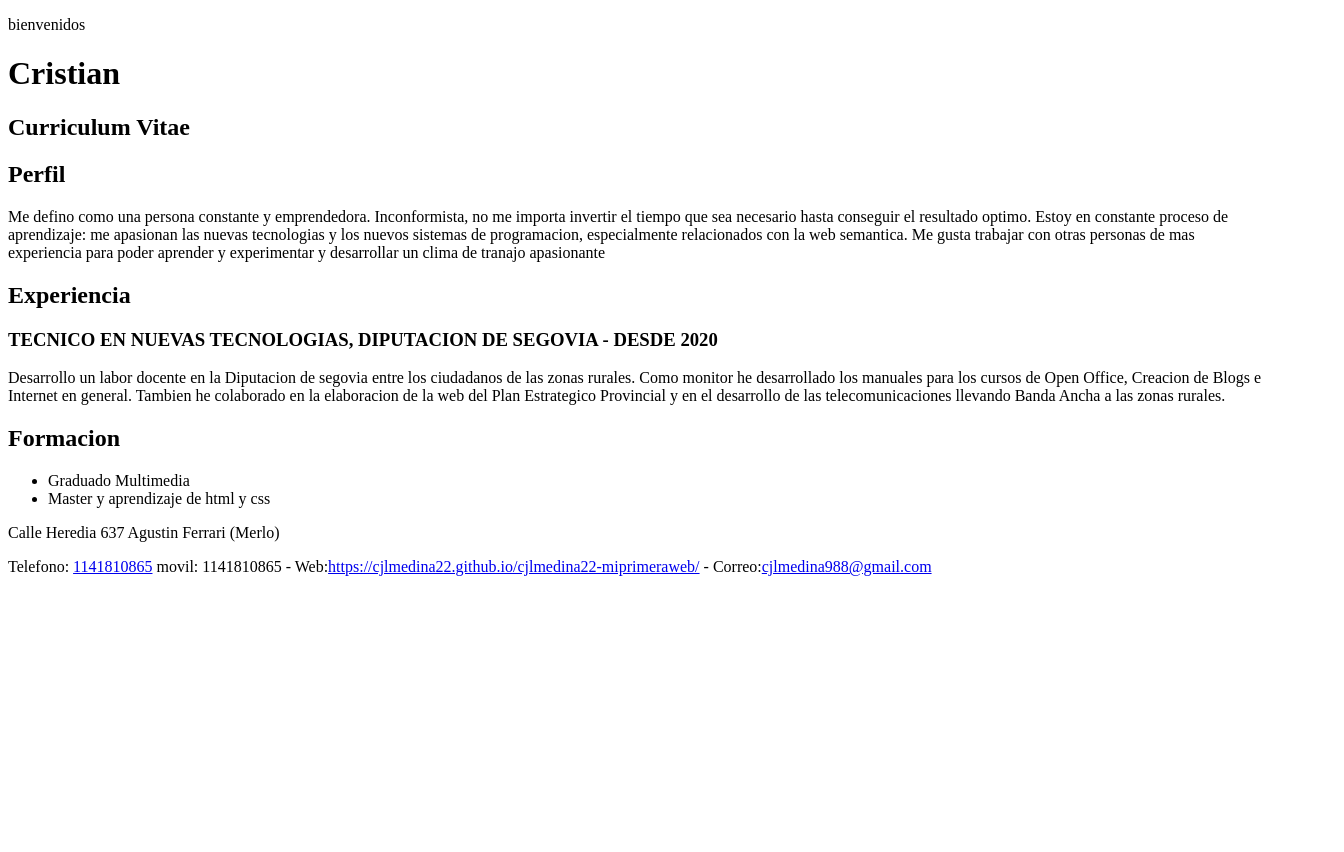
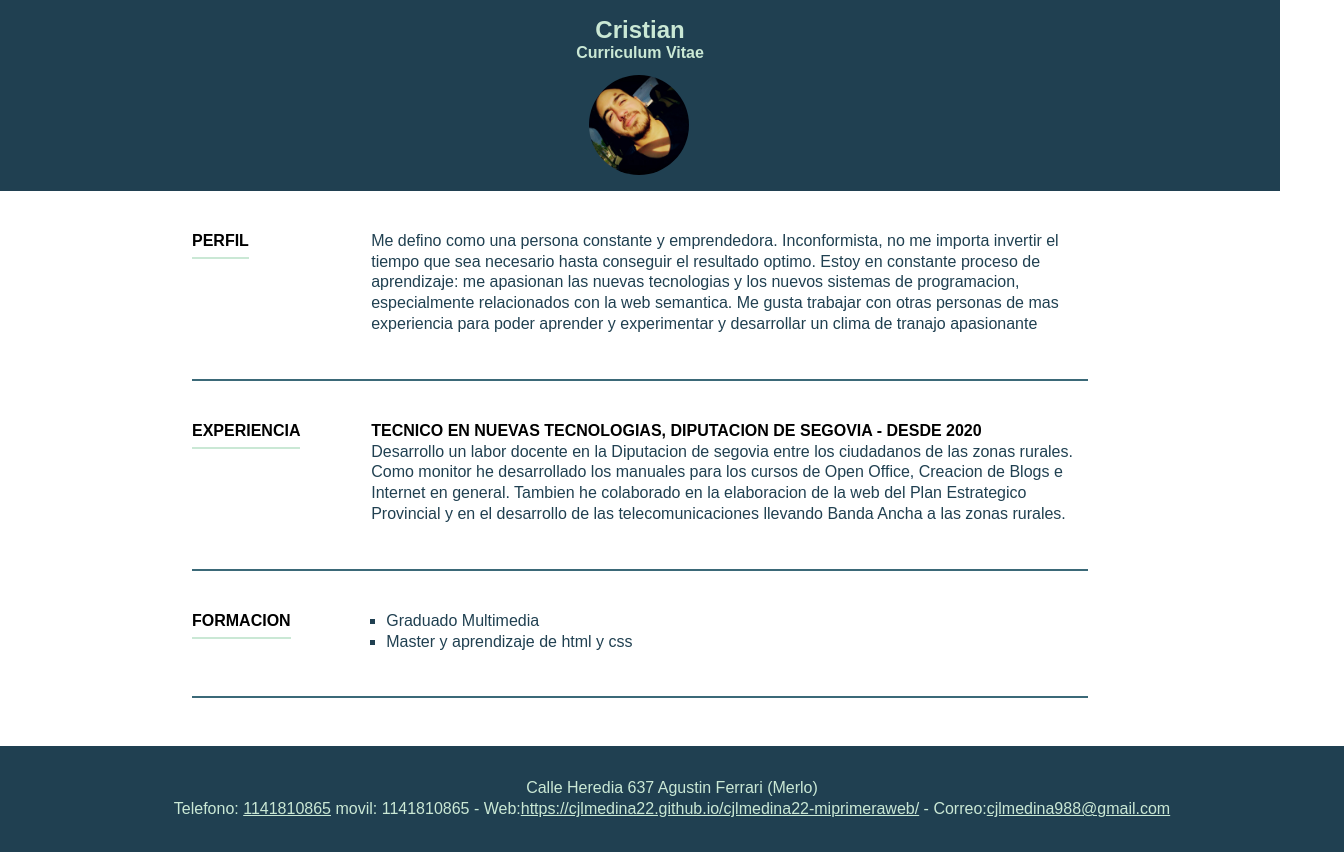
Before and after one commit to cjlmedina22/cv, a plain HTML site: page curriculum.html in a window 1280 px wide. Shown: the whole page, 1344 px wide, since content can reach past the window. Before the commit the page ends 800 px from the top, so only its background shows below. Drawn offline with Linux system fonts and the light colour scheme.

Commit message:
cv nuevo terminado

```diff
--- a/curriculum.html
+++ b/curriculum.html
@@ -4,15 +4,16 @@
     <meta charset="UTF-8">
     <meta name="viewport" content="width=device-width, initial-scale=1.0">
     <title>Curriculum vitae</title>
+    <link rel="stylesheet" href="cv.css">
 </head>
 <body>
-<p>bienvenidos</p>
     <header>
 <hgroup>
 <h1>Cristian</h1>
 <h2>Curriculum Vitae</h2>
 
 </hgroup>
+<img src="imagen.jpg" alt="">
     </header>
     <section>
 <article>
--- /dev/null
+++ b/cv.css
@@ -0,0 +1,85 @@
+*{
+   margin: 0;
+   padding: 0;
+}
+body{
+
+}
+header{
+    width: 100%;
+    background: #204051;
+    color: #cae8d5;
+padding-top: 1em;
+padding-bottom: 1em;
+}
+h1{
+    text-align: center;
+    font-family: Arial, Helvetica, sans-serif;
+    font-size: 1.5em;
+}
+h2{
+    text-align: center;
+    font-family: Arial, Helvetica, sans-serif;
+    font-size: 1em;
+}
+section{
+    width: 70%;
+    margin: 0 auto 0 auto;
+}
+article{
+    padding: 40px 0 20px 0;
+    border-bottom: solid 2px #3b6978;
+    }
+
+    article h2{
+        float: left; /*dezplazar el elemento de izquiera a derecha*/
+    border-bottom: solid 2px #cae8d5; /* le da subrayado*/
+    padding-bottom: 5px; /*separacion*/
+    text-transform: uppercase; /*texto en mayuscula*/
+line-height: 1.3em;
+font-size: 1em;
+}
+    article p, article ul{
+        margin-left: 20%;
+        font-family: Arial, Helvetica, sans-serif;
+        line-height: 1.3em;
+        color: #204051;
+        margin-bottom: 1.5em;
+    }
+article h3{
+    font-size: 1em;
+    margin-left: 20%;
+    font-family: Arial, Helvetica, sans-serif;
+    line-height: 1.3em;
+}
+article ul li{
+    margin-left: 15px;
+    list-style: square;
+}
+
+footer{
+    width: 100%;/*ocupa el 100%*/
+    background: #204051;
+    margin-top: 3em;
+    padding: 2em;
+    color: #cae8d5;
+}
+footer p{
+    text-align: center;
+    font-family: Arial, Helvetica, sans-serif;
+    line-height: 1.3em;
+}
+footer a:link, footer a:visited{
+    color: #cae8d5;
+}
+footer a:hover{
+    text-decoration: none;/*quita la linea*/
+}
+header img{
+    width: 100px;
+    display: block; /*sirven para centrar la imagen*/
+    margin: auto;   /*sirve para centrar la imagen*/
+margin-top: 1%;
+margin-left: 46%;
+border-radius: 100%;
+}
```
Also changed, not shown: imagen.jpg (added).
